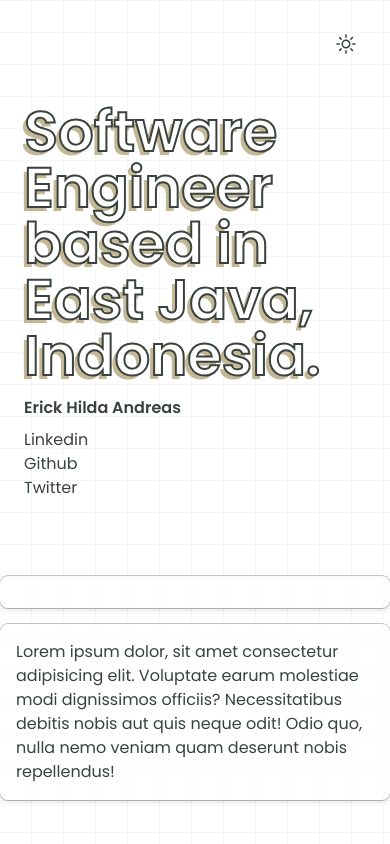
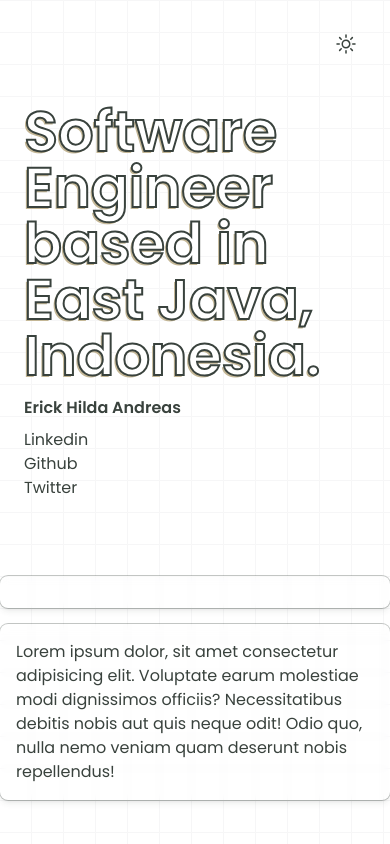
Before and after one commit to erickhilda/erickhilda, a Next.js app: page / in a window 390 px wide. Built offline with nearby package versions, Linux system fonts and the light colour scheme.

Commit message:
change text on dark theme to white and adjust text-shadow for small screen

```diff
--- a/src/components/home/intro-banner.tsx
+++ b/src/components/home/intro-banner.tsx
@@ -4,11 +4,11 @@ import Link from "next/link"
 function IntorBanner() {
   return (
     <div className='flex justify-center'>
-      <div className='dark:text-gold text-outer-space px-6 lg:grid lg:grid-cols-3 lg:max-w-[930px]'>
+      <div className='dark:text-white text-outer-space px-6 lg:grid lg:grid-cols-3 lg:max-w-[930px]'>
         <div className='lg:col-span-2'>
           <h2 className={clsx(
             'md:text-[112px] leading-none text-[56px] mt-4 font-semibold',
-            'text-border-outer-space dark:text-border-gold text-shadow-gold'
+            'text-border text-shadow'
           )}>
             Software Engineer based in East Java, Indonesia.
           </h2>
--- a/src/styles/globals.css
+++ b/src/styles/globals.css
@@ -9,31 +9,26 @@
 }
 
 @layer utilities {
-  .text-shadow-gold {
+  .text-shadow {
     text-shadow: -4px 4px 0 #c4b796;
   }
 
-  .text-shadow-outer-space {
-    text-shadow: -4px 4px 0 #39423d;
-  }
-
-  .text-border-outer-space {
+  .text-border {
     --text-border-width: 2px;
     -webkit-text-fill-color: #fff;
     -webkit-text-stroke-width: var(--text-border-width);
     -webkit-text-stroke-color: #39423d;
   }
 
-  .text-border-gold {
-    --text-border-width: 2px;
-    -webkit-text-fill-color: #fff;
-    -webkit-text-stroke-width: var(--text-border-width);
-    -webkit-text-stroke-color: #39423d;
+  @media (max-width: 640px) {
+    .text-shadow {
+      text-shadow: -2px 2px 0 #c4b796;
+    }
   }
 }
 
 body {
-  @apply min-h-screen m-0 p-0 box-border dark:bg-outer-space bg-[url(../../public/grid.svg)] text-base text-outer-space dark:text-gold;
+  @apply min-h-screen m-0 p-0 box-border dark:bg-outer-space bg-[url(../../public/grid.svg)] text-base text-outer-space dark:text-white;
 }
 
 a::before {
```
